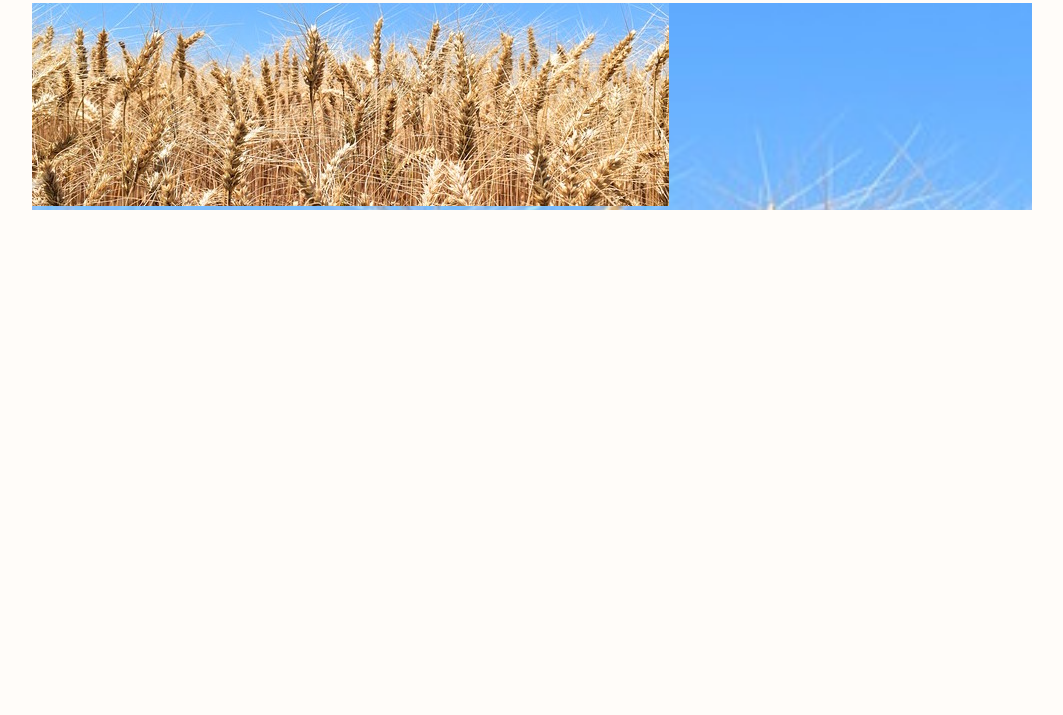
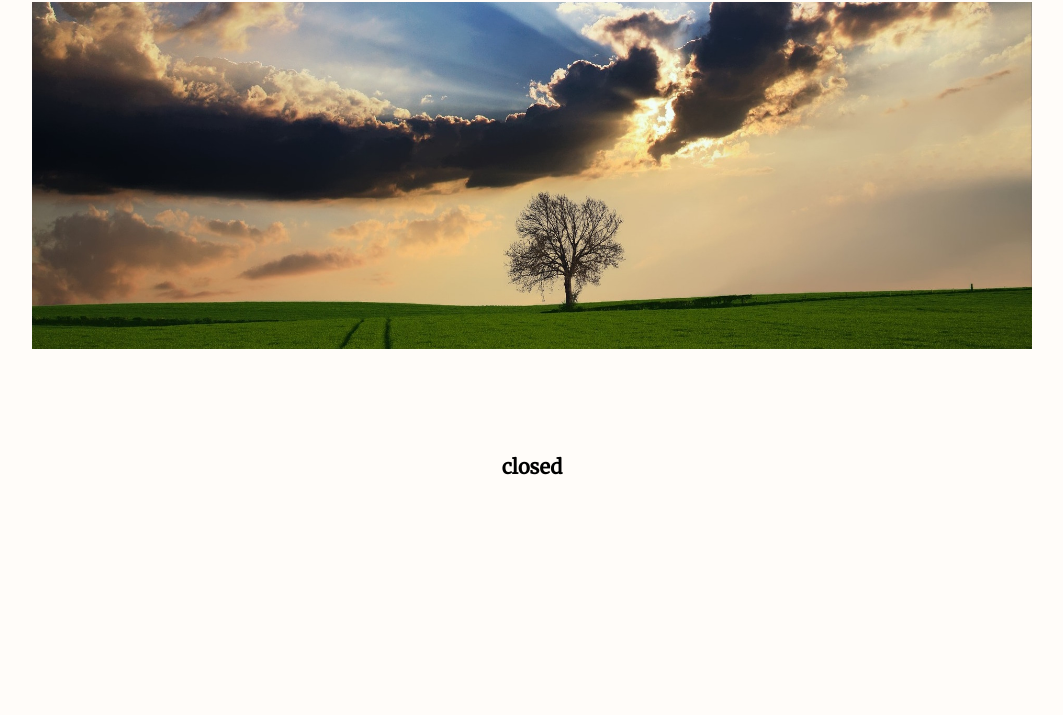
Before and after one commit to meroon5-mina/cafe, a plain HTML site: page index.html in a window 1280 px wide. Shown: the part 85-800 px from the top of the page, without its empty margins (108-1171 px from the left). Drawn offline with Linux system fonts and the light colour scheme.

Commit message:
forthcommit

```diff
--- a/index.html
+++ b/index.html
@@ -27,28 +27,12 @@
             <div class="container">
                 <div id="main">
                     <div class="healthy">
-                        <img src="img/wheat-1900464_640.jpg" alt="">
+<!--                    <img src="img/countryside-2175353_1920.jpg" alt="">-->
 
-
-                    </div>
-
-
-
-
-
-                    </div>
-
-
-
-
-
-                        </div>
-
-
+                  　</div>
+                  　<h4>closed</h4>
+                  </div>
+                </div>
             </div>
-
-
-
-
     </body>
 </html>
--- a/style.css
+++ b/style.css
@@ -6,24 +6,25 @@
     box-sizing: border-box;
 }
 
-
 .container{
 
     margin: 0 auto;
     overflow: hidden;
-    width: 100%;
-
+    width: 1000px;
 }
 
 
 .content{
     width: 100%;
+    margin: 0 auto;
+    overflow: hidden;
+    float: left;
     margin-top: 5px;
-    overflow: hidden;
+    height: 70px;
 }
 
 body{
-    width: 100;
+    width: 100%;
     background: #fffcf9;
 
 }
@@ -56,7 +57,14 @@ h3{
 
 }
 
+h4{
+    color: #000;
+    padding: 15px;
+    text-align: center;
+    font-size: 20px;
+    font-family: 'Merriweather', serif;
 
+}
 
 #main{
     width: 1000px;
@@ -70,11 +78,12 @@ h3{
 
 #header{
     width: 1000px;
+    overflow: hidden;
     background: #fffcf9;
     padding: 6px 0px;
     position: fixed;
+    float: left;
     z-index: 2;
-    top: 0px;
 }
 
 #header h1{
@@ -85,29 +94,21 @@ h3{
 
 nav{
     overflow: hidden;
-    margin-left: 30px;
+    margin-left: 50px;
     margin-top: 15px;
     color: #000;
 }
 
 nav ul{
     list-style-type: none;
+    float: left;
     margin-top: 5px;
-    overflow: hidden;
 }
 
 nav ul > li {
     float: left;
     margin-left: 20px;
     margin-top: 10px;
-}
-
-
-
-.right-box{
-    float: left;
-    width: 100%;
-
 }
 
 
@@ -135,7 +136,11 @@ nav a:hover{
 
 
 .healthy{
-
-    background: url(img/wheat-1900464_640.jpg) center center / cover no-repeat fixed;
-
+    background-image: url(img/countryside-2175353_1920.jpg);
+    width: 1000px;
+    height: 500px;
+    -webkit-background-size: contain;
+    background-size: contain;
+    background-position: center center;
+    background-repeat: no-repeat;
 }
```
Also changed, not shown: img/countryside-2175353_1920.jpg (added).
